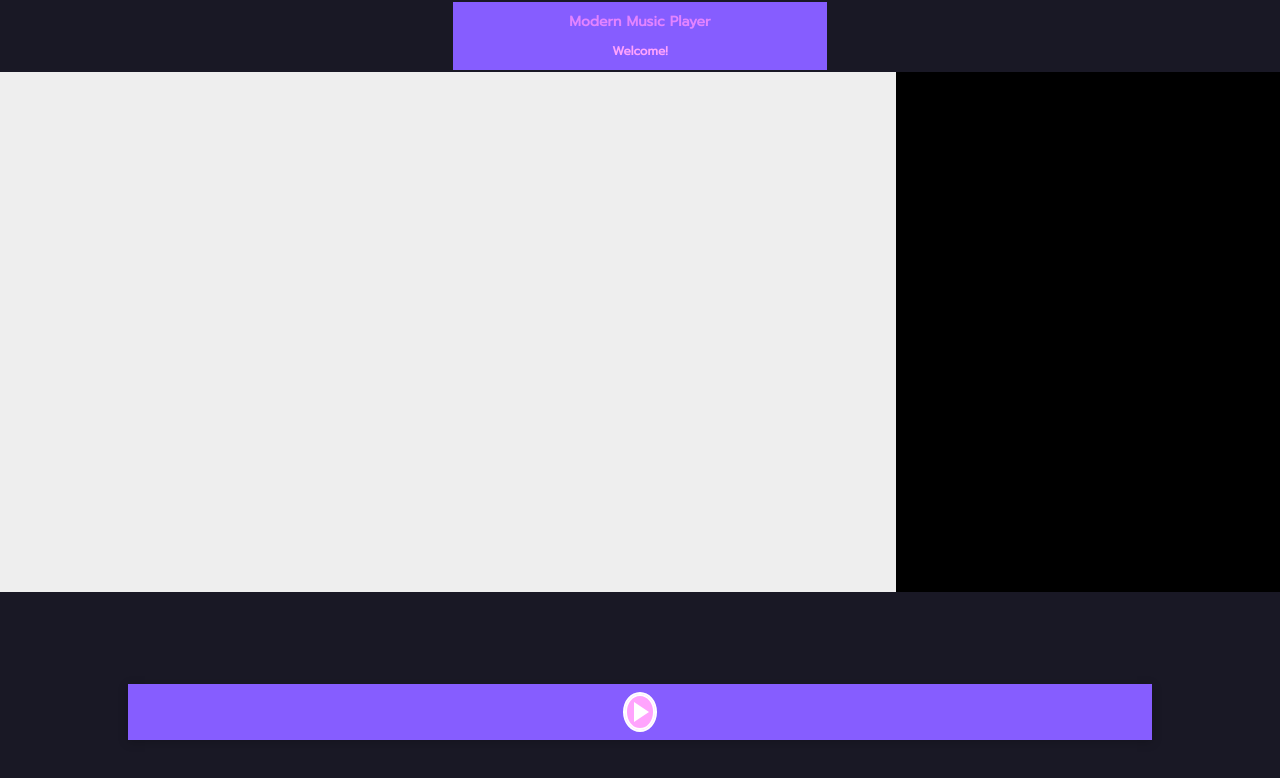
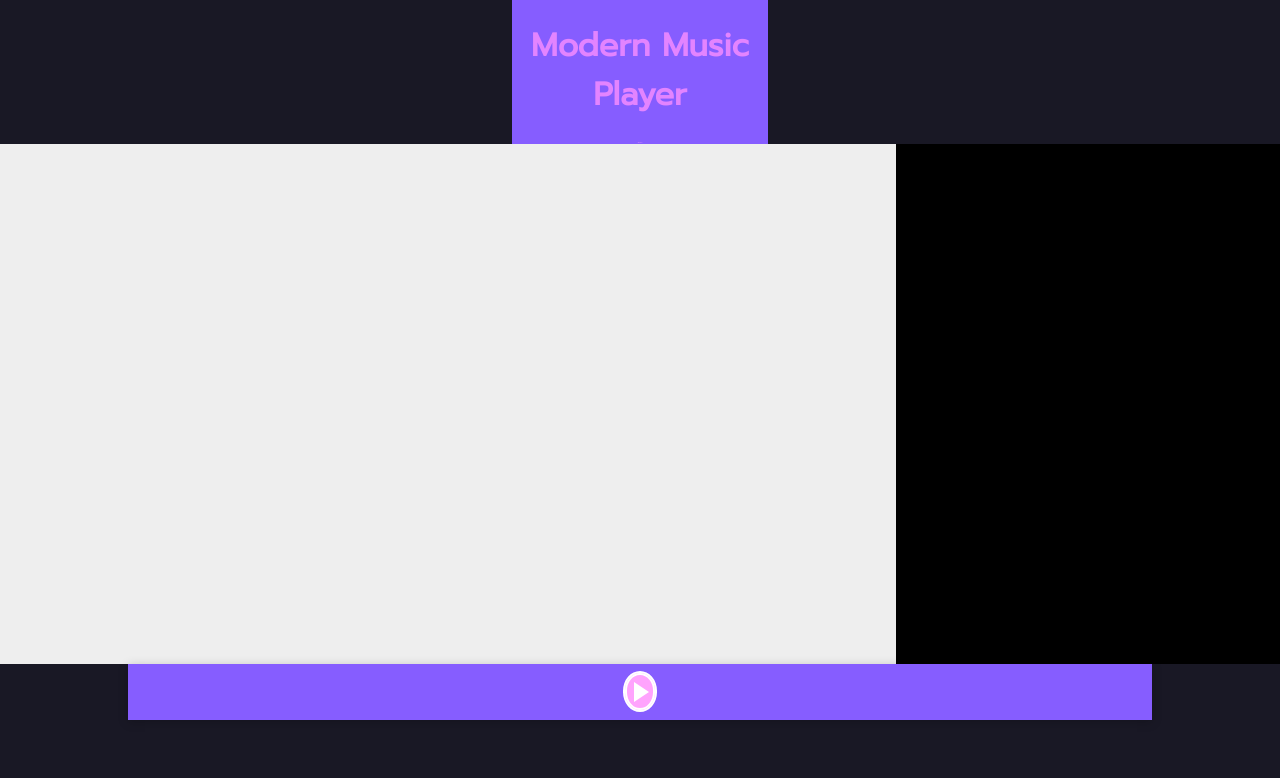
Before and after one commit to devguii/modern-music-player-HTML-CSS-JS, a plain HTML site: page src/index.html in a window 1280 px wide. Drawn offline with Linux system fonts and the light colour scheme.

Commit message:
feat: improving index.css

```diff
--- a/src/index.html
+++ b/src/index.html
@@ -9,7 +9,7 @@
   </head>
   <body>
     <header>
-      <div>
+      <div class="header-container">
         <h1>Modern Music Player</h1>
         <h2>Welcome!</h2>
       </div>
--- a/src/styles/index.css
+++ b/src/styles/index.css
@@ -20,27 +20,31 @@ body {
 /* Estilos para o cabeçalho da página */
 
 header {
-  height: 5vh;
+  height: 20%;
   display: flex;
   flex-direction: row;
   justify-content: center;
   align-items: center;
-  padding: 1rem;
 }
 
-header div {
-  width: 30%;
+.header-container {
+  width: 20%;
+  height: 10%;
   background-color: #865dff;
+  display: flex;
+  flex-direction: column;
+  justify-content: center;
+  align-items: center;
 }
 
 h1 {
-  font-size: 14px;
+  font-size: 2rem;
   text-align: center;
   color: #e384ff;
 }
 
 h2 {
-  font-size: 12px;
+  font-size: 1px;
   text-align: center;
   color: #ffa3fd;
 }
@@ -49,23 +53,22 @@ h2 {
 
 .main-section {
   display: flex;
+  height: 60%;
 }
 
 .art-section {
   display: flex;
   justify-content: center;
   align-items: center;
-  height: 65vh;
   width: 70%;
   background-color: #eee;
   overflow: hidden;
 }
 
 .music-art {
-  width: 220px;
   margin-left: 30px;
   float: right;
-  background-color: #fff;
+  background-color: #191825;
   border-radius: 50%;
   box-shadow: 0 2px 10px rgba(0, 0, 0, 0.2);
 }
@@ -80,9 +83,10 @@ h2 {
 /* Estilos para a seção do player */
 .player-section {
   display: flex;
+  flex-direction: column;
   justify-content: center;
   align-items: center;
-  height: 30vh;
+  height: 40%;
 }
 
 .player {
```
